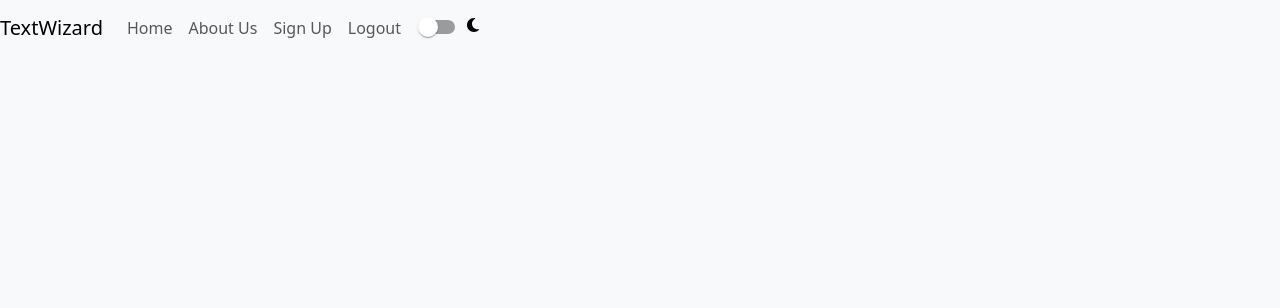
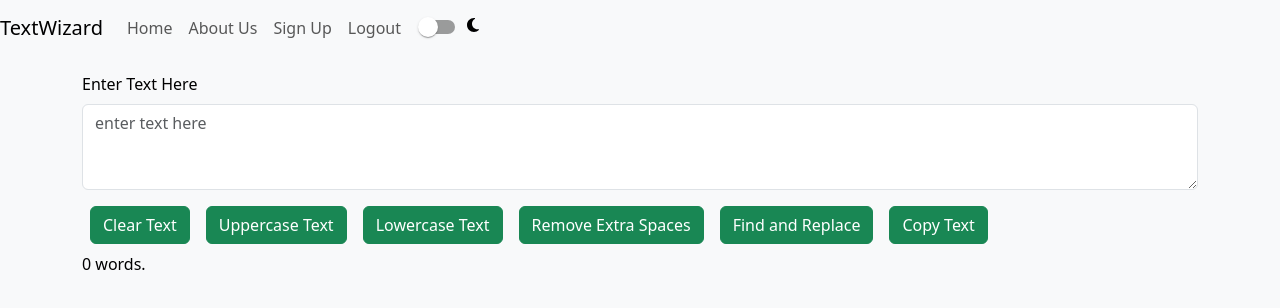
Before and after one commit to dharmsolanki/textwizard, a React (Create React App) app: page /user/home in a window 1280 px wide. Shown: the top 308 px of the page. Built offline with nearby package versions, Linux system fonts and the light colour scheme; sample sign-in values are in the browser's storage.

Commit message:
improve routing only login user access private routes

```diff
--- a/src/App.js
+++ b/src/App.js
@@ -5,6 +5,7 @@ import Navbar from "./component/Navbar";
 import { BrowserRouter as Router, Route, Routes } from "react-router-dom";
 import Signup from "./component/Signup";
 import Login from "./component/Login";
+import PrivateRoutes from "./component/PrivateRoutes";
 
 function App() {
   return (
@@ -12,8 +13,10 @@ function App() {
       <Router>
         <Navbar />
         <Routes>
-          <Route path="/home" element={<Home />} />
-          <Route path="/about" element={<About />} />
+          <Route path="/user" element={<PrivateRoutes />}>
+            <Route path="home" element={<Home />} />
+            <Route path="about" element={<About />} />
+          </Route>
           <Route path="/register" element={<Signup />} />
           <Route path="/" element={<Login />} />
         </Routes>
--- a/src/component/About.js
+++ b/src/component/About.js
@@ -1,14 +1,7 @@
-import React, { useEffect } from "react";
-import { useNavigate } from "react-router-dom";
+import React from "react";
 
 export default function About() {
-  const navigate = useNavigate();
 
-  useEffect(() => {
-    if (!localStorage.getItem("isLoggedIn")) {
-      navigate("/");
-    }
-  }, []);
   return (
     <div className="container my-5">
       <div className="title text-left">
--- a/src/component/Home.js
+++ b/src/component/Home.js
@@ -55,10 +55,22 @@ export default function Home() {
       .split(/\s+/)
       .filter((word) => word.length > 0).length;
   };
+
+  const handleRemoveExtraSpaces = () => {
+    var result = input.replace(/^\s+|\s+$/gm, "");
+    setInput(result);
+  };
+
+  const handleFindAndReplace = () => {
+    const findText = prompt("Find Text");
+    const replaceText = prompt("Enter the replacement text:");
+    if (findText && replaceText !== null) {
+      const regex = new RegExp(findText, "i");
+      setInput(input.replace(regex, replaceText));
+    }
+  };
+
   useEffect(() => {
-    if (!localStorage.getItem("isLoggedIn")) {
-      navigate("/");
-    }
     setTimeout(() => {
       localStorage.removeItem("isLoggedIn");
       navigate("/");
@@ -79,14 +91,20 @@ export default function Home() {
             onChange={handleChange}
           />
         </Form.Group>
-        <Button variant="success" onClick={handleClear}>
+        <Button variant="success mx-2" onClick={handleClear}>
           Clear Text
         </Button>
         <Button variant="success mx-2" onClick={handleUpperCase}>
           Uppercase Text
         </Button>
-        <Button variant="success" onClick={handleLowerCase}>
+        <Button variant="success mx-2" onClick={handleLowerCase}>
           Lowercase Text
+        </Button>
+        <Button variant="success mx-2" onClick={handleRemoveExtraSpaces}>
+          Remove Extra Spaces
+        </Button>
+        <Button variant="success mx-2" onClick={handleFindAndReplace}>
+          Find and Replace
         </Button>
         <Button variant="success mx-2" onClick={handleCopyText}>
           Copy Text
--- a/src/component/Login.js
+++ b/src/component/Login.js
@@ -34,7 +34,7 @@ export default function Login() {
     const matchingObjects = compareSingleToMultiple(loginInfo, usersData);
     if (matchingObjects.length == 1) {
       setLoggedIn(true);
-      navigate("/home");
+      navigate("user/home");
       localStorage.setItem("isLoggedIn", true);
     } else {
       setLoggedIn(false);
@@ -42,14 +42,14 @@ export default function Login() {
     }
   };
 
-  useEffect(() => {
-    setLoggedIn(localStorage.getItem("isLoggedIn") ? true : false);
-  }, []);
+//   useEffect(() => {
+//     setLoggedIn(localStorage.getItem("isLoggedIn") ? true : false);
+//   }, []);
 
   useEffect(() => {
     if (loggedIn) {
       toast.success("Login Success.");
-      navigate("/home");
+      navigate("user/home");
     }
   }, [loggedIn]);
 
--- a/src/component/Navbar.js
+++ b/src/component/Navbar.js
@@ -46,14 +46,14 @@ export default function Navbar() {
         </Link>
         <ul className="navbar-nav">
           <li className="nav-item">
-            <Link className="nav-link" to="/home">
+            <Link className="nav-link" to={localStorage.getItem('isLoggedIn') ? "user/home" : "/"}>
               Home
             </Link>
           </li>
           <li className="nav-item">
-            <Link className="nav-link" to="/about">
+            {localStorage.getItem("isLoggedIn") ? <Link className="nav-link" to={localStorage.getItem('isLoggedIn') ? "user/about" : "/"}>
               About Us
-            </Link>
+            </Link> : ''}
           </li>
           <li className="nav-item">
             <Link className="nav-link" to="/register">
--- /dev/null
+++ b/src/component/PrivateRoutes.js
@@ -0,0 +1,7 @@
+import React from "react";
+import { Navigate, Outlet } from "react-router-dom";
+
+export default function PrivateRoutes() {
+  return localStorage.getItem("isLoggedIn") ? <Outlet /> : <Navigate to={'/'} />;
+
+}
```
